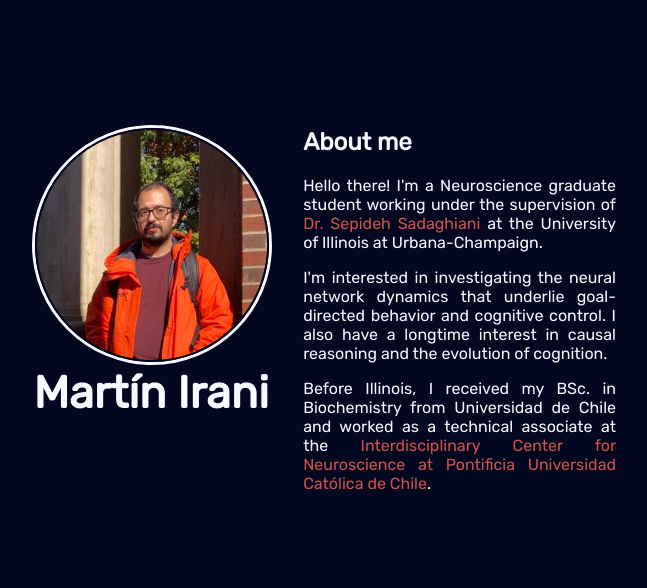
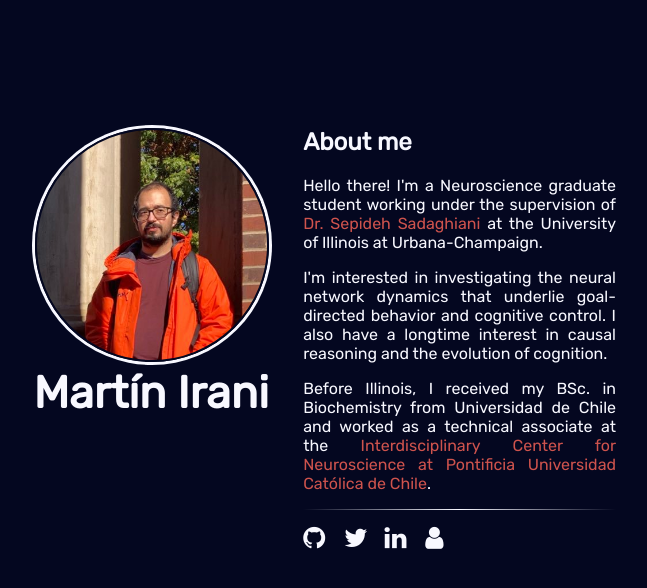
Before and after one commit to martinirani/martinirani.github.io, a Jekyll site: the page index.html, which Jekyll copies as it is, in a window 1280 px wide. Shown: the top 588 px of the page, without its empty margins (364-1011 px from the left). Built offline with Jekyll 4.4.1, drawn with Linux system fonts in a browser that asks for light colours; nearby versions of some CDN libraries.

Commit message:
Update index.html

```diff
--- a/index.html
+++ b/index.html
@@ -1,4 +1,21 @@
 <!DOCTYPE html>
+<html>
+  <head>
+  <meta http-equiv="content-type" content="text/html; charset=utf-8">
+  <meta name="viewport" content="width=device-width, initial-scale=1.0">
+  <title>Martín Irani &#8226; false</title>
+
+  <link rel="apple-touch-icon" href="/images/martini.jpeg"/>
+  <link rel="shortcut icon" sizes="16x16 24x24 32x32 48x48 64x64" href="http://localhost:4000/favicon.ico" />
+
+  <link rel="stylesheet" href="/assets/normalize.css">
+  <link rel="stylesheet" href="/assets/main.css">
+  <link href="//maxcdn.bootstrapcdn.com/font-awesome/4.2.0/css/font-awesome.min.css" rel="stylesheet">
+  <link href='https://fonts.googleapis.com/css?family=Vollkorn' rel='stylesheet' type='text/css'>
+  <link href='https://fonts.googleapis.com/css?family=Roboto' rel='stylesheet' type='text/css'>
+  <link href='https://fonts.googleapis.com/css?family=Rubik' rel='stylesheet' type='text/css'>
+
+  <!DOCTYPE html>
 <html>
   <head>
   <meta http-equiv="content-type" content="text/html; charset=utf-8">
@@ -69,24 +86,27 @@
 
 <p align="justify"> Before Illinois, I received my BSc. in Biochemistry from Universidad de Chile and worked as a technical associate at the <a href="https://neurouc.cl/"> Interdisciplinary Center for Neuroscience at Pontificia Universidad Católica de Chile</a>.</p>
 
-<!--
-
-
-<p>For more information, including setup and configuration instructions, bug reports or feature requests head over to <a href="https://github.com/excentris/compass">GitHub</a>.</p>
-
 <hr />
 
 <ul class="fa-ul main-list">
-  <li class="main-list-item">
+  <a class="main-list-item">
     <span class="fa fa-github fa-lg main-list-item-icon"></span>
-    <a href="https://github.com/excentris/compass">GitHub Repository</a>
-  </li>
-  <li class="main-list-item">
+    <a href="https://github.com/martinirani"></a>
+  </a>
+  <a class="main-list-item">
+    <span class="fa fa-twitter fa-lg main-list-item-icon"></span>
+    <a href="https://twitter.com/martiniranic"></a>
+  </a>
+  <a class="main-list-item">
+    <span class="fa fa-linkedin fa-lg main-list-item-icon"></span>
+    <a href="https://www.linkedin.com/in/martin-irani-27956a155/?originalSubdomain=cl"></a>
+  </a>
+  <a class="main-list-item">
     <span class="fa fa-user fa-lg main-list-item-icon"></span>
-    <a href="http://excentris.net"></a>
-  </li>
+    <a href="martinirani.github.io/blog"></a>
+  </a>
 </ul>
--->
+
       </div>
 
     </main>
```
